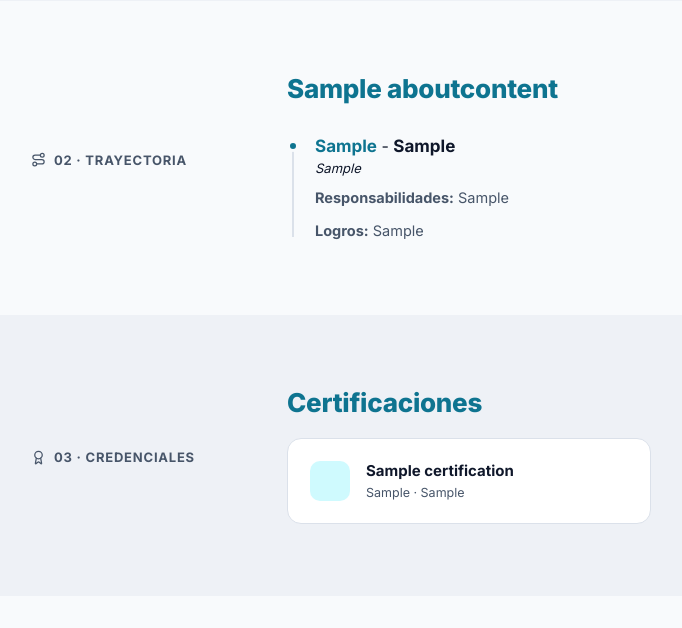
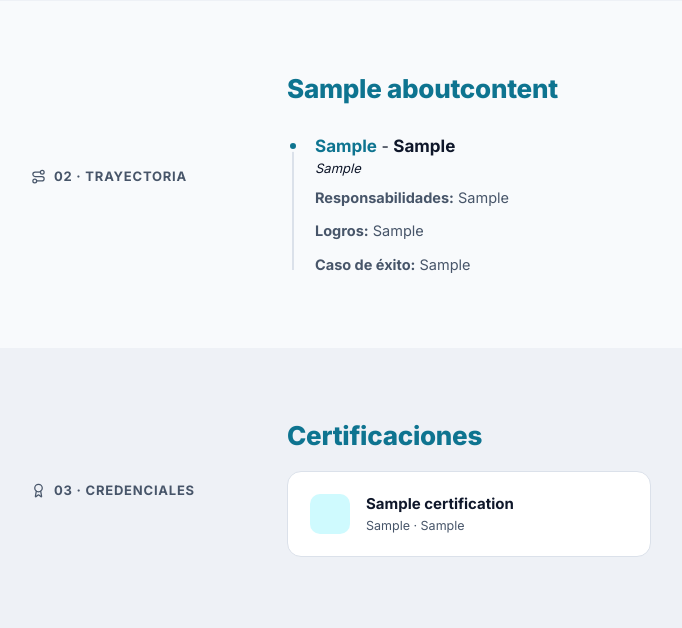
Before and after one commit to cjhirashi/portafolio, a Django app: page /sobre-mi/ in a window 1280 px wide. Shown: the part 724-1352 px from the top of the page, without its empty margins (109-791 px from the left). Run offline with Django 5.2, Linux system fonts and the light colour scheme; tables that the repository leaves empty hold one stand-in row (values such as "Sample post").

Commit message:
Add caso_exito field to TimelineEntry, make logro optional
Both logro and caso_exito are now optional TextFields — if empty
they are hidden in the template. caso_exito renders after logro
in the timeline with the same conditional pattern.

Co-Authored-By: Claude Sonnet 4.6 <noreply@anthropic.com>

```diff
--- a/core/models.py
+++ b/core/models.py
@@ -410,7 +410,8 @@ class TimelineEntry(models.Model):
     rol = models.CharField(max_length=150, help_text='Puesto o rol durante ese periodo.')
     empresa = models.CharField(max_length=150, blank=True, help_text='Empresa u organización donde ocupaste ese rol.')
     responsabilidades = models.TextField(help_text='Qué hacías en ese puesto: funciones y responsabilidades principales.')
-    logro = models.TextField(help_text='Logros, resultados o momentos clave de esa etapa.')
+    logro = models.TextField(blank=True, help_text='Logros, resultados o momentos clave de esa etapa. Opcional — si está vacío no se muestra en la página.')
+    caso_exito = models.TextField(blank=True, help_text='Caso de éxito concreto de esa etapa. Opcional — si está vacío no se muestra en la página.')
     orden = models.PositiveIntegerField(default=0, help_text='Controla el orden en la línea de tiempo (menor primero, de arriba a abajo).')
 
     class Meta:
--- a/core/templates/core/sobre_mi.html
+++ b/core/templates/core/sobre_mi.html
@@ -64,6 +64,9 @@
             {% if item.logro %}
               <p class="sm-timeline-text"><strong>Logros:</strong> {{ item.logro }}</p>
             {% endif %}
+            {% if item.caso_exito %}
+              <p class="sm-timeline-text"><strong>Caso de éxito:</strong> {{ item.caso_exito }}</p>
+            {% endif %}
           </div>
         {% endfor %}
       </div>
```
Also changed, not shown: core/migrations/0010_timelineentry_caso_exito_logro_optional.py (added).
